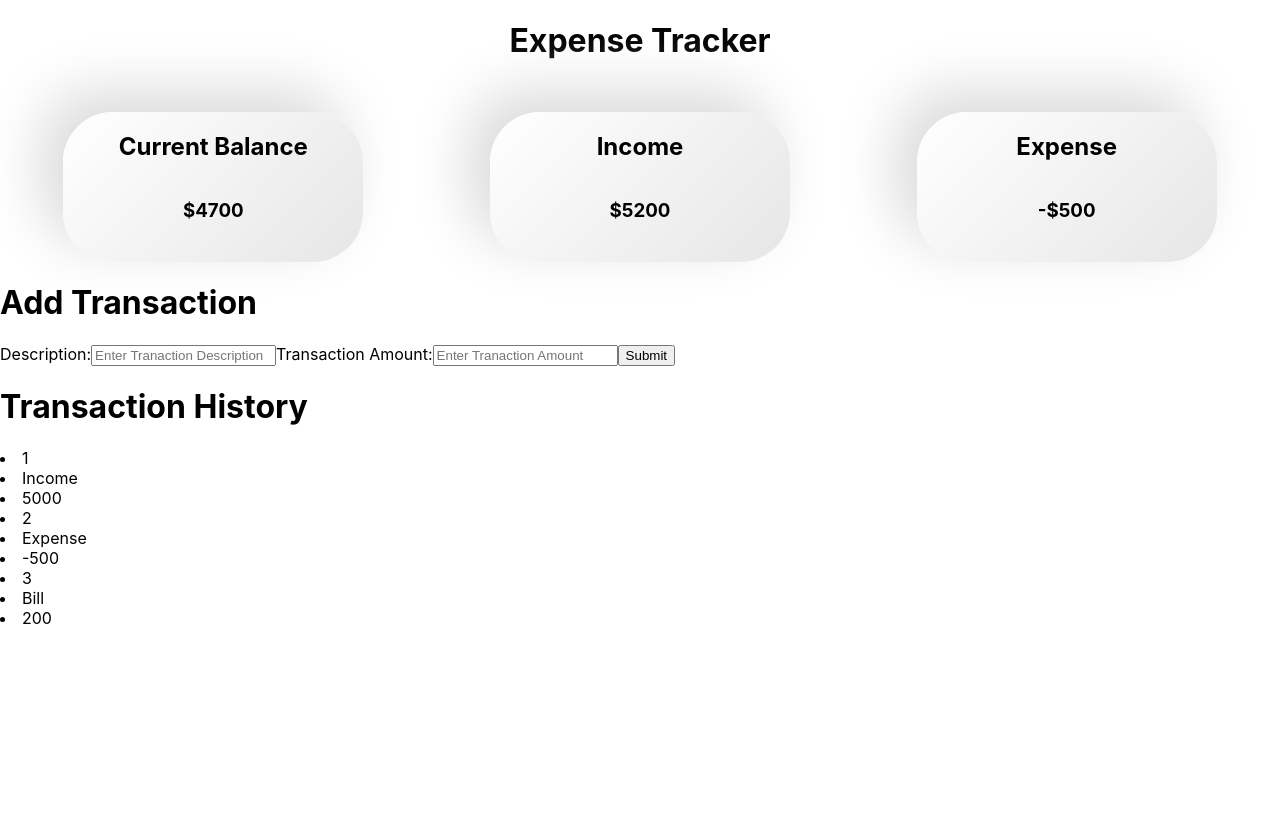
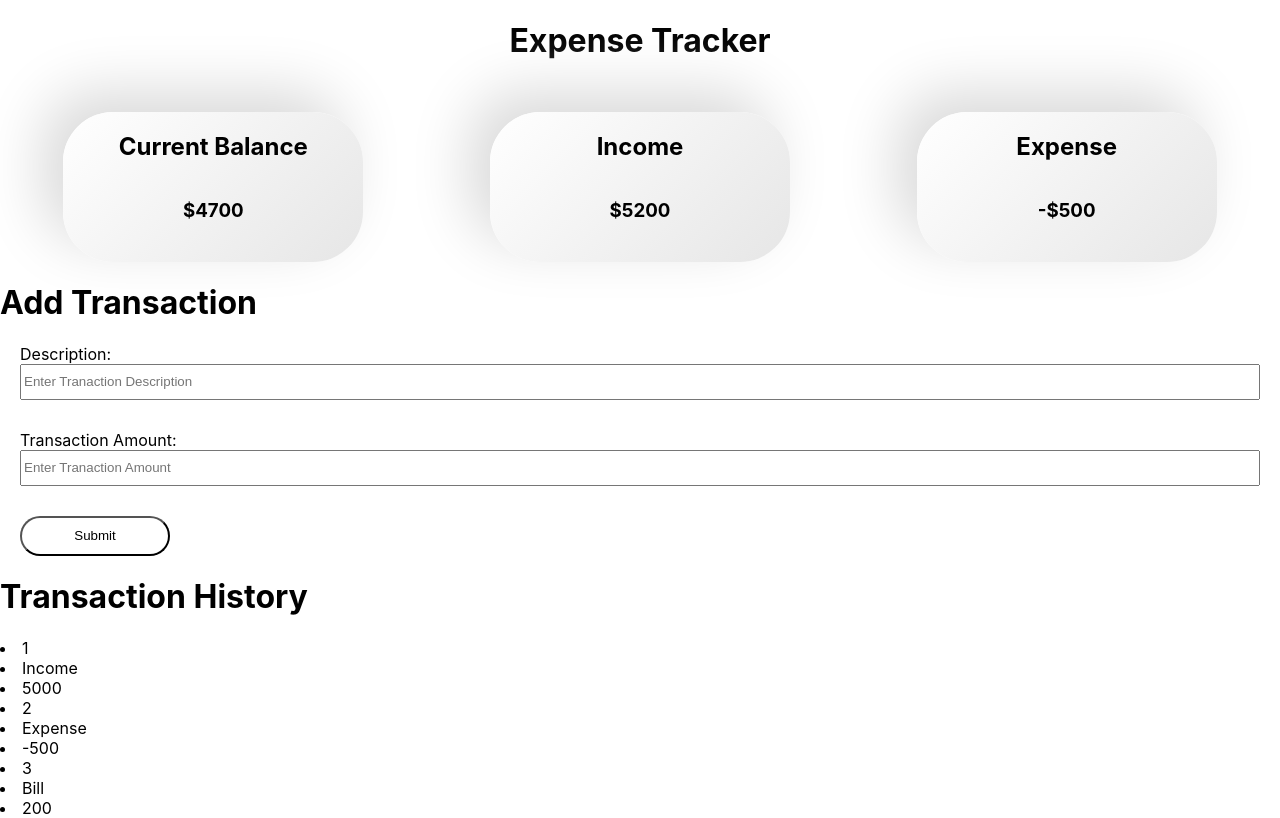
Before and after one commit to EhsanShakil/Expense-Tracker-Using-TypeScript, a React (Create React App) app: page / in a window 1280 px wide. Built offline with nearby package versions, Linux system fonts and the light colour scheme.

Commit message:
Update App.css

```diff
--- a/src/App.css
+++ b/src/App.css
@@ -17,3 +17,19 @@
 .header {
   text-align: center;
 }
+.form {
+  display: flex;
+  flex-direction: column;
+  margin: 20px;
+}
+.input {
+  height: 30px;
+  margin-bottom: 30px;
+}
+.button {
+  width: 150px;
+  height: 40px;
+  background-color: white;
+  border-radius: 50px;
+  outline: none;
+}
```
